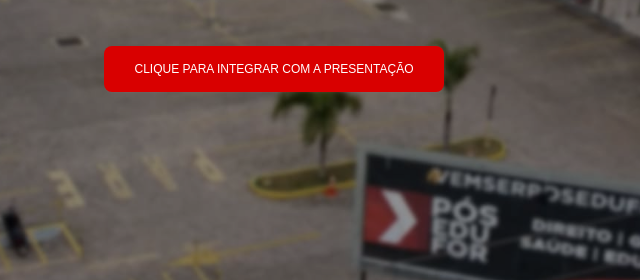
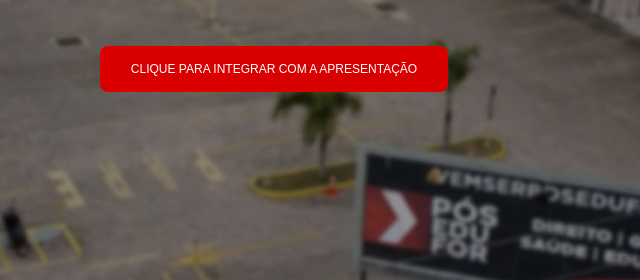
Before and after one commit to juliomr21/edufor, a plain HTML site: page index.html in a window 1280 px wide. Shown: the part 483-763 px from the top of the page, 366-1006 px from the left. Drawn offline with Linux system fonts and the light colour scheme.

Commit message:
apresentacao

```diff
--- a/index.html
+++ b/index.html
@@ -108,7 +108,7 @@
                 <h1 class="letter-center">TODA A JORNADA PARA O SUCESSO</h1>
                 <h1 class="letter-center">INICIA COM O PRIMEIRO PASSO</h1>
                 <div style="margin-left: auto;margin-right: auto;width: fit-content;margin-top: 48px;">
-                    <button class="btn" onclick="generar_cel()">CLIQUE PARA INTEGRAR COM A PRESENTAÇÃO</button>
+                    <button class="btn" onclick="generar_cel()">CLIQUE PARA INTEGRAR COM A APRESENTAÇÃO</button>
                 </div>
             </div>
 
```
Also changed, not shown: presentacao.html (+2 -2 lines).
